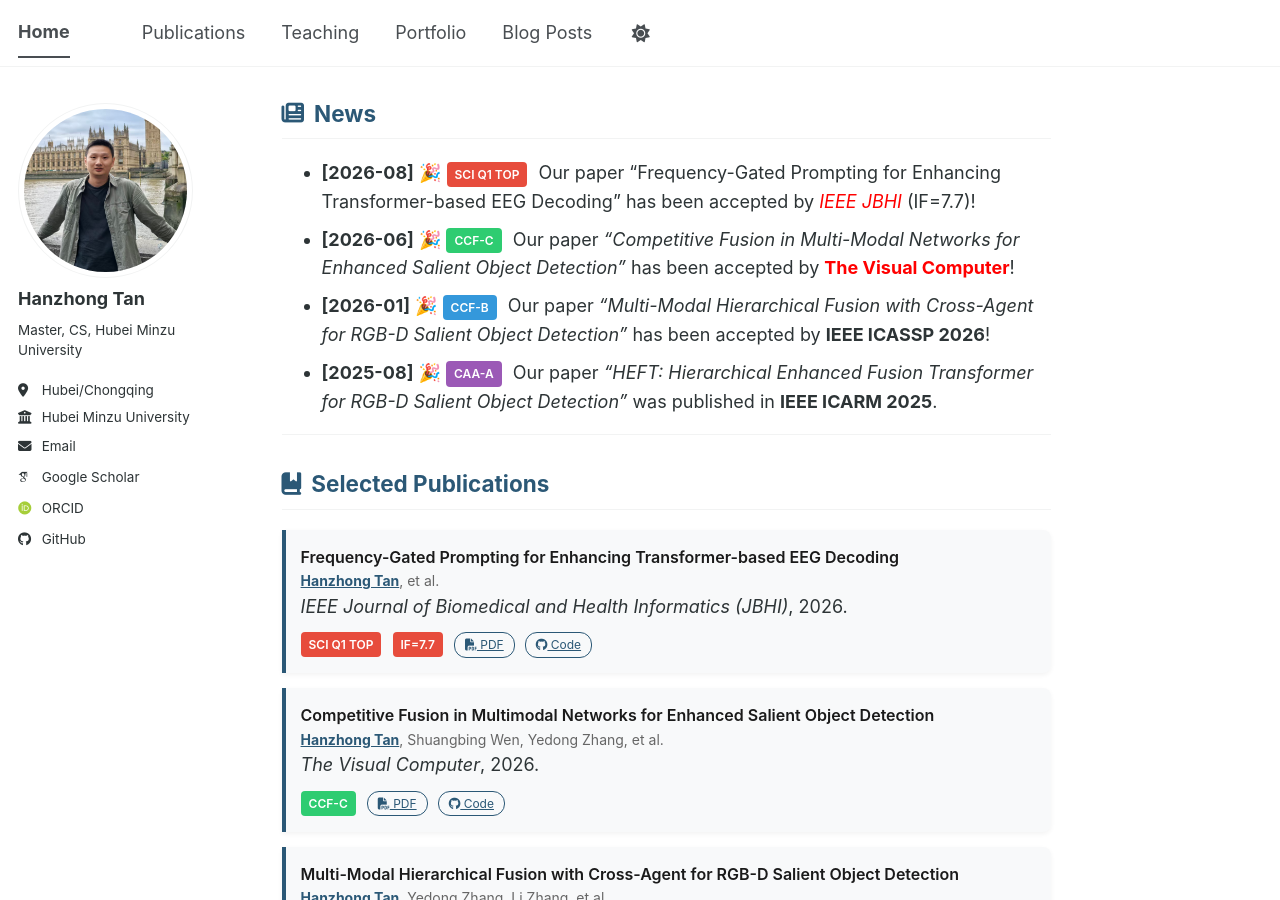
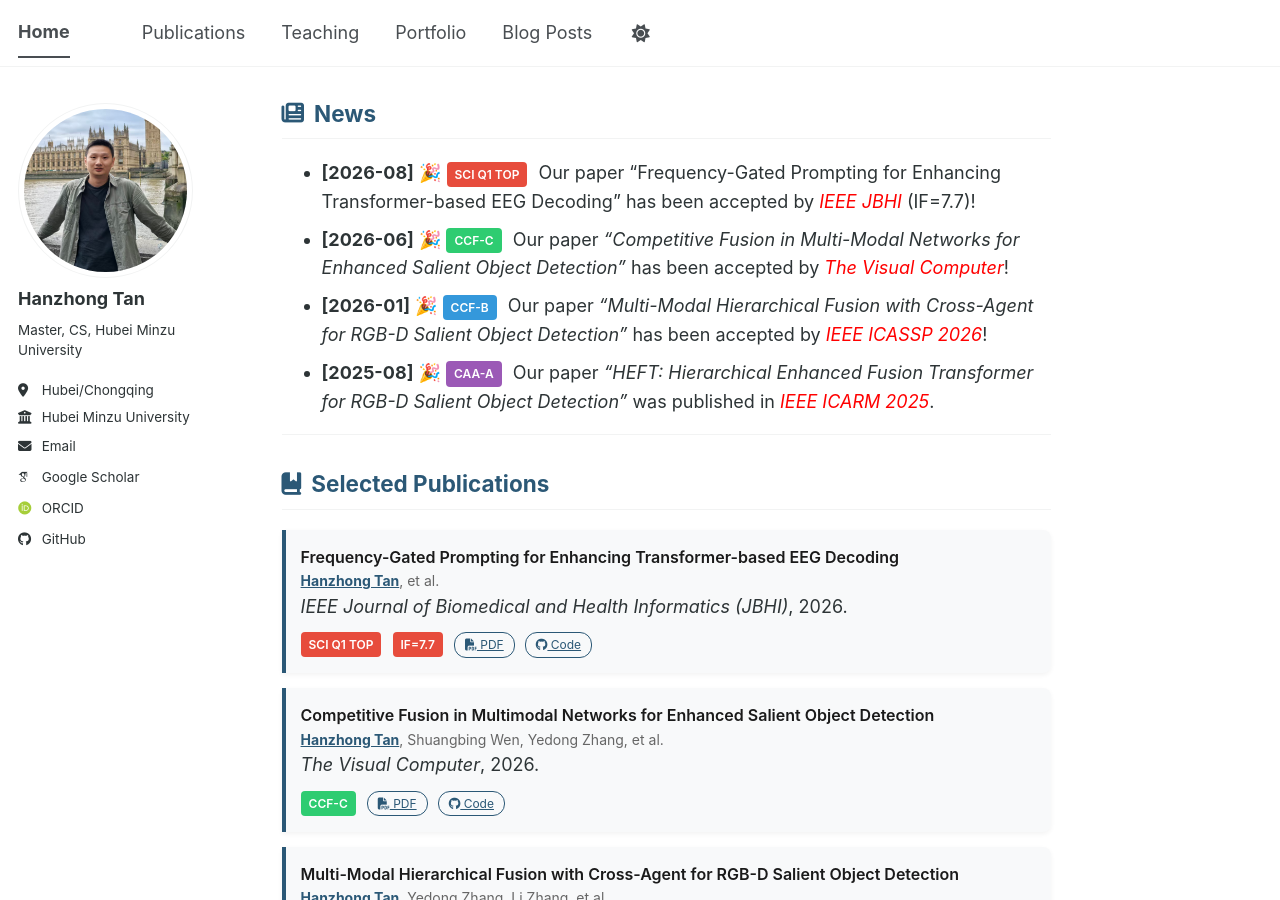
Before and after one commit to liangjiaxiaoqi/liangjiaxiaoqi.github.io, a Jekyll site: the page built from _pages/about.md, in a window 1280 px wide and 900 px high, scrolled down 468 px. Built offline with Jekyll 4.4.1, drawn with Linux system fonts in a browser that asks for light colours; some web fonts are replaced; a script bundle is joined from its source files by our own code; library files that are not in the unit come from our copies; a style sheet for code colours, icons or effects is not loaded.

Commit message:
Update about.md

```diff
--- a/_pages/about.md
+++ b/_pages/about.md
@@ -173,9 +173,9 @@
 <h2 class="section-title"><i class="fa-solid fa-newspaper"></i> News</h2>
 
 * **[2026-08]** 🎉 <span class="badge badge-red">SCI Q1 TOP</span> Our paper "Frequency-Gated Prompting for Enhancing Transformer-based EEG Decoding" has been accepted by *<font color="red">IEEE JBHI</font>* (IF=7.7)!
-* **[2026-06]** 🎉 <span class="badge badge-green">CCF-C</span> Our paper *"Competitive Fusion in Multi-Modal Networks for Enhanced Salient Object Detection"* has been accepted by **<font color="red">The Visual Computer</font>**!
-* **[2026-01]** 🎉 <span class="badge badge-blue">CCF-B</span> Our paper *"Multi-Modal Hierarchical Fusion with Cross-Agent for RGB-D Salient Object Detection"* has been accepted by **IEEE ICASSP 2026**!
-* **[2025-08]** 🎉 <span class="badge badge-purple">CAA-A</span> Our paper *"HEFT: Hierarchical Enhanced Fusion Transformer for RGB-D Salient Object Detection"* was published in **IEEE ICARM 2025**.
+* **[2026-06]** 🎉 <span class="badge badge-green">CCF-C</span> Our paper *"Competitive Fusion in Multi-Modal Networks for Enhanced Salient Object Detection"* has been accepted by *<font color="red">The Visual Computer</font>*!
+* **[2026-01]** 🎉 <span class="badge badge-blue">CCF-B</span> Our paper *"Multi-Modal Hierarchical Fusion with Cross-Agent for RGB-D Salient Object Detection"* has been accepted by *<font color="red">IEEE ICASSP 2026</font>*!
+* **[2025-08]** 🎉 <span class="badge badge-purple">CAA-A</span> Our paper *"HEFT: Hierarchical Enhanced Fusion Transformer for RGB-D Salient Object Detection"* was published in *<font color="red">IEEE ICARM 2025</font>*.
 
 ---
 
```
